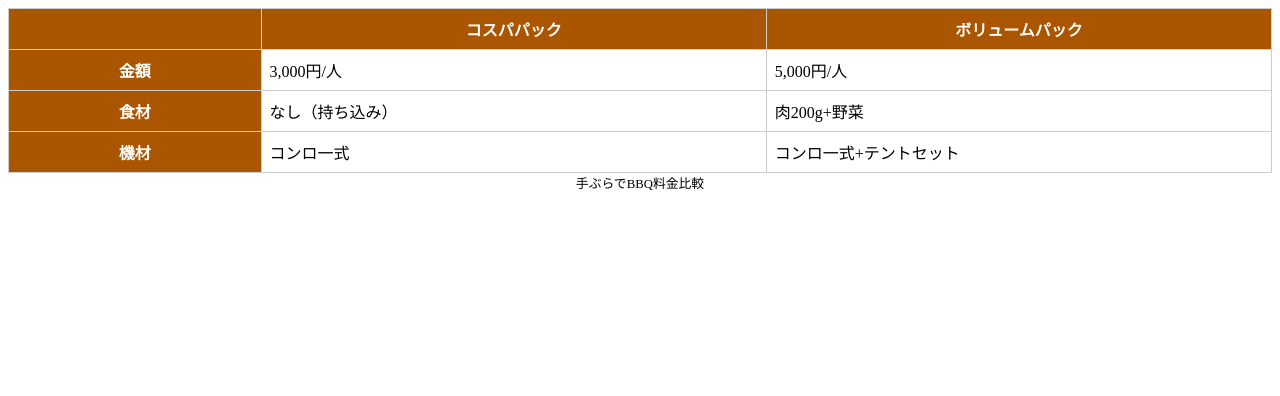
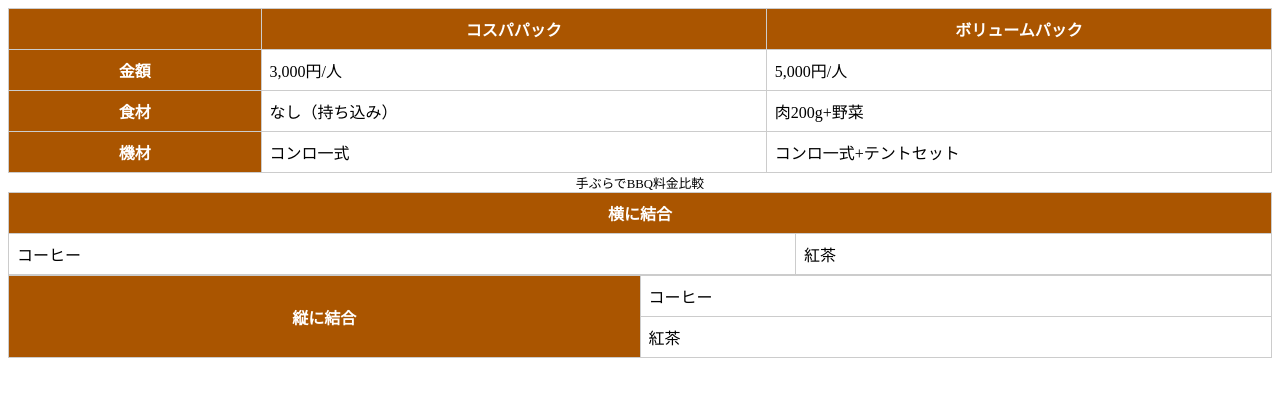
Before and after one commit to ip-sugai/HTML-CSS_text, a plain HTML site: page lesson3/3-11/index.html in a window 1280 px wide. Drawn offline with Linux system fonts and the light colour scheme.

Commit message:
3-11完了

```diff
--- a/lesson3/3-11/index.html
+++ b/lesson3/3-11/index.html
@@ -36,5 +36,26 @@
       <td>コンロ一式+テントセット</td>
     </tr>
   </table>
+
+  <table>
+    <tr>
+      <!-- 横の結合 -->
+      <th colspan="2">横に結合</th>
+    </tr>
+    <tr>
+      <td>コーヒー</td>
+      <td>紅茶</td>
+    </tr>
+  </table>
+
+  <table>
+    <tr>
+      <th rowspan="2">縦に結合</th>
+      <td>コーヒー</td>
+    </tr>
+    <tr>
+      <td>紅茶</td>
+    </tr>
+  </table>
 </body>
 </html>
```
